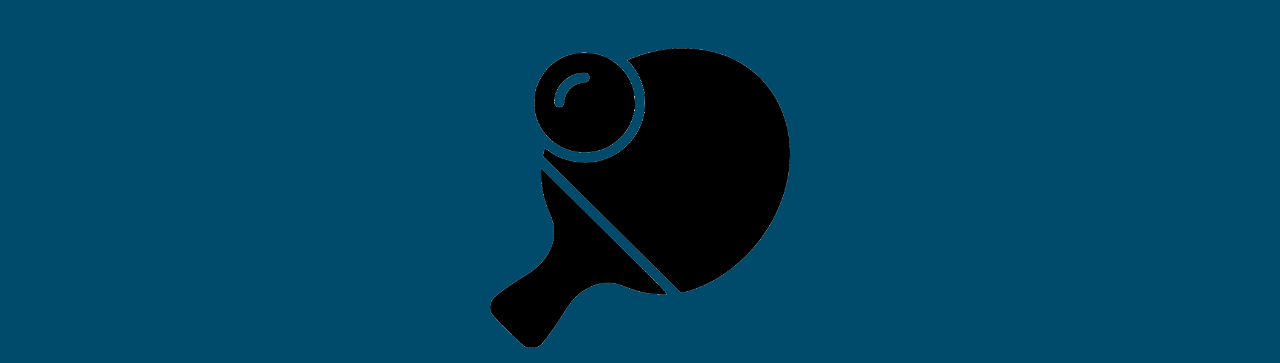
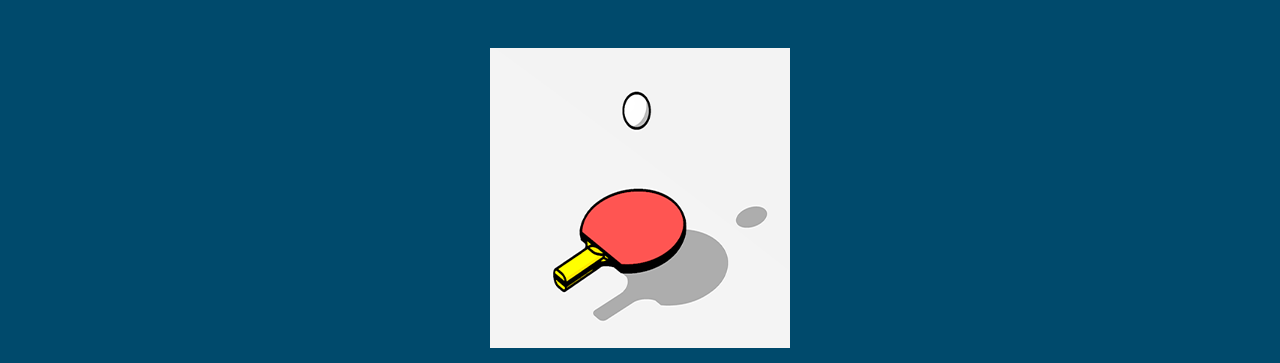
Before and after one commit to Benard18/ping-pong, a plain HTML site: page index.html in a window 1280 px wide. Shown: the top 363 px of the page. Drawn offline with nearby package versions, Linux system fonts and the light colour scheme; a web font is replaced by a local one.

Commit message:
add everything

```diff
--- a/css/styles.css
+++ b/css/styles.css
@@ -29,5 +29,5 @@
     float: left;
     background-color: blue;
     margin-right: 100px;
-
+    margin-top: 0;
 }
--- a/index.html
+++ b/index.html
@@ -12,7 +12,7 @@
     <body>
 
       <div class="jumbotron" id="dead" >
-        <img src="red.png" height="300px" width="300px">
+        <img src="ping-pong.gif" height="300px" width="300px">
         <h1 id="good"><em><strong>Ping Pong</strong></em></h1>
         <h2 id="good">The epic Number Game</h2>
       </div>
```
Also changed, not shown: ping-pong.gif (added).
